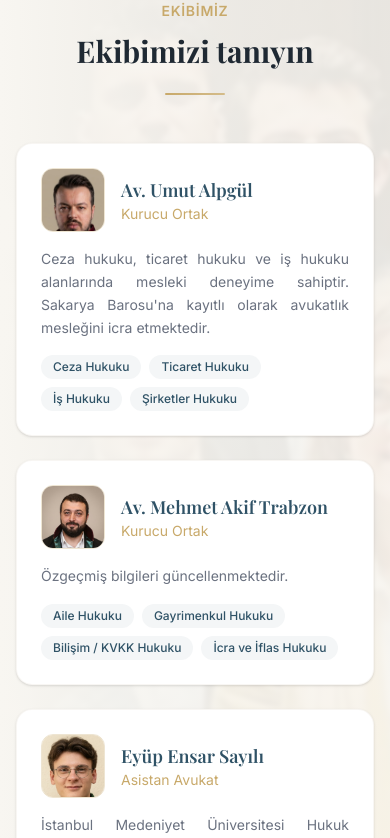
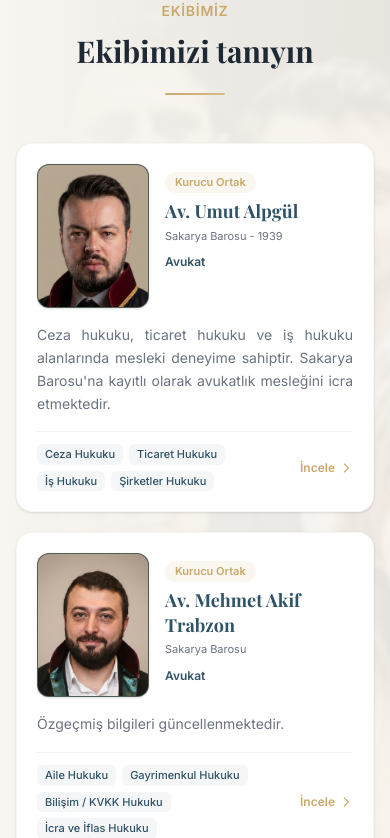
Before and after one commit to Erkan54/mat-hukuk, a React (Vite) app: page / in a window 390 px wide. Shown: the part 3016-3854 px from the top of the page. Built offline with nearby package versions, Linux system fonts and the light colour scheme; a web font is replaced by a local one.

Commit message:
fix(mobile): update mobile team section photo layout

```diff
--- a/src/components/home/TeamPreview.jsx
+++ b/src/components/home/TeamPreview.jsx
@@ -227,7 +227,7 @@ export default function TeamPreview() {
         </div>
 
         {/* Mobile Layout */}
-        <div className="lg:hidden space-y-6">
+        <div className="lg:hidden space-y-5">
           {team.map((lawyer, index) => (
             <motion.div
               key={lawyer.id}
@@ -235,34 +235,55 @@ export default function TeamPreview() {
               whileInView={{ opacity: 1, y: 0 }}
               viewport={{ once: true }}
               transition={{ delay: index * 0.15 }}
-              className="bg-white rounded-2xl p-6 shadow-sm border border-border/30"
+              className="bg-white rounded-2xl p-5 shadow-sm border border-border/30"
             >
-              <div className="flex items-center gap-4 mb-4">
+              <div className="flex items-start gap-4 mb-4">
                 {lawyer.image ? (
+                  <div className="w-28 h-36 rounded-xl overflow-hidden border border-gold/30 shrink-0 bg-navy-dark shadow-sm">
                     <img
                       src={lawyer.image}
                       alt={lawyer.name}
-                    className="w-16 h-16 rounded-xl object-cover object-top border border-gold/30 shrink-0"
+                      className="w-full h-full object-cover object-top"
                     />
+                  </div>
                 ) : (
-                  <div className="w-16 h-16 rounded-xl bg-gradient-to-br from-navy to-navy-dark flex items-center justify-center shrink-0">
-                    <span className="font-serif text-lg font-bold text-gold">
+                  <div className="w-28 h-36 rounded-xl bg-gradient-to-br from-navy to-navy-dark flex flex-col items-center justify-center shrink-0 border border-gold/30">
+                    <span className="font-serif text-2xl font-bold text-gold mb-1">
                       {lawyer.name.split(' ').slice(1).map(n => n[0]).join('')}
                     </span>
                   </div>
                 )}
-                <div>
-                  <h3 className="font-serif text-lg font-semibold text-navy">{lawyer.name}</h3>
-                  <p className="text-sm text-gold">{lawyer.title}</p>
+                <div className="flex-1 min-w-0 pt-1">
+                  <span className="inline-block px-2.5 py-0.5 bg-gold/10 text-gold text-[11px] font-semibold rounded-full mb-1.5">
+                    {lawyer.title}
+                  </span>
+                  <h3 className="font-serif text-lg font-bold text-navy leading-snug">{lawyer.name}</h3>
+                  {lawyer.barNumber && lawyer.barNumber !== '-' && (
+                    <p className="text-[11px] text-text-secondary mt-1">{lawyer.barNumber}</p>
+                  )}
+                  <p className="text-xs text-navy font-semibold mt-2.5">{lawyer.experience}</p>
                 </div>
               </div>
+
               <p className="text-sm text-text-secondary leading-relaxed mb-4">{lawyer.shortBio}</p>
-              <div className="flex flex-wrap gap-2">
+
+              <div className="pt-3 border-t border-border/40 flex items-center justify-between gap-2">
+                <div className="flex flex-wrap gap-1.5 min-w-0">
                   {lawyer.expertise.map((exp) => (
-                  <span key={exp} className="px-3 py-1 bg-navy/5 text-navy text-xs font-medium rounded-full">
+                    <span key={exp} className="px-2 py-0.5 bg-navy/5 text-navy text-[11px] font-medium rounded-md">
                       {exp}
                     </span>
                   ))}
+                </div>
+                <Link
+                  to="/ekibimiz"
+                  className="inline-flex items-center gap-1 text-xs font-semibold text-gold hover:text-navy transition-colors shrink-0 ml-auto"
+                >
+                  İncele
+                  <svg className="w-3.5 h-3.5" fill="none" stroke="currentColor" viewBox="0 0 24 24">
+                    <path strokeLinecap="round" strokeLinejoin="round" strokeWidth={2} d="M9 5l7 7-7 7" />
+                  </svg>
+                </Link>
               </div>
             </motion.div>
           ))}
```
Lines whose indentation alone changed are shown as unchanged.
